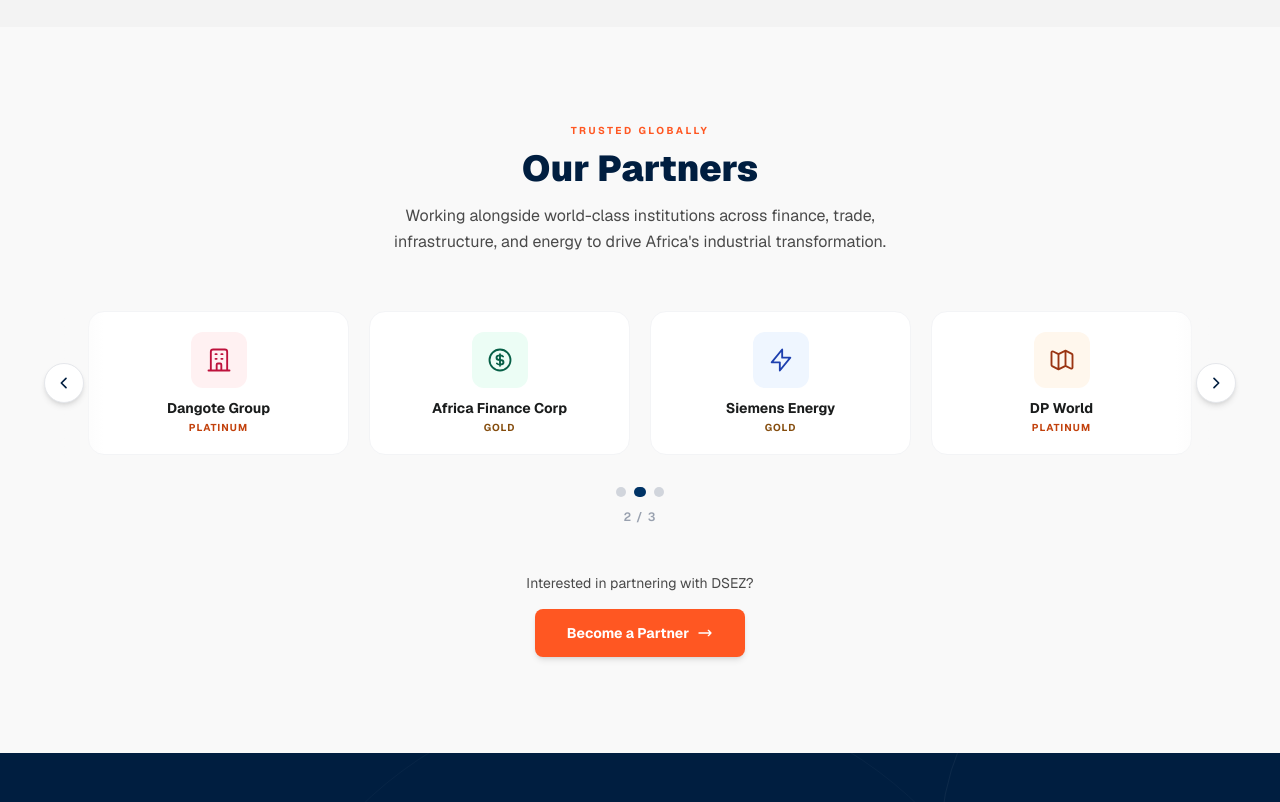
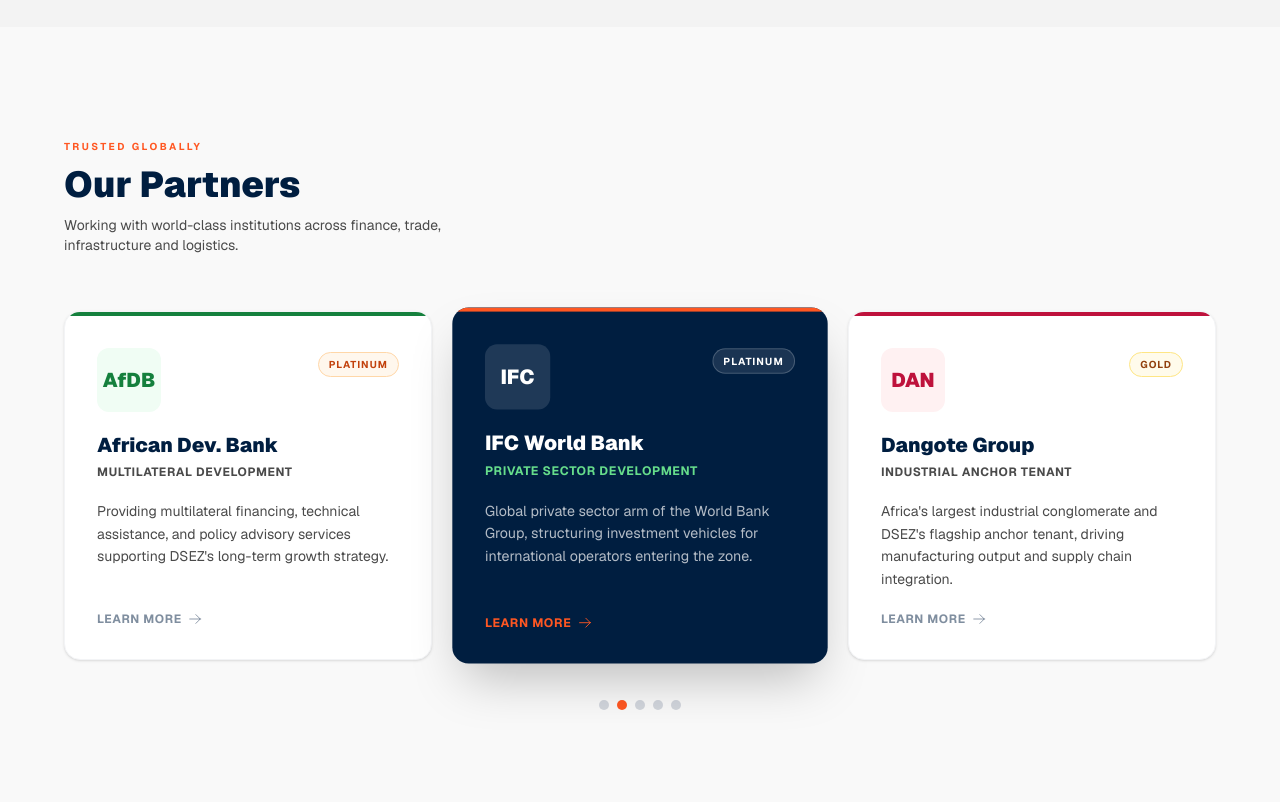
Before and after one commit to Whizzywar/Dsez-web, a React (Vite) app: page / in a window 1280 px wide. Shown: the part 2540-3342 px from the top of the page. Built offline with nearby package versions, Linux system fonts and the light colour scheme; no server answers.

Commit message:
partner section readjustment

```diff
--- a/src/components/sections/PartnersSection.jsx
+++ b/src/components/sections/PartnersSection.jsx
@@ -1,380 +1,315 @@
 import { useState, useEffect, useRef, useCallback } from "react";
+import { HiOutlineArrowRight } from "react-icons/hi2";
 
+// ─── 5 Partners ───────────────────────────────────────────────────────────────
 const partners = [
   {
     id: 1,
+    abbr: "AFX",
     name: "Afreximbank",
-    abbr: "AFX",
-    icon: "M3 21l1.9-5.7a8.5 8.5 0 113.8 3.8z",
+    role: "Pan-African Trade Finance",
+    desc: "Africa's premier trade finance institution, co-financing DSEZ Phase III infrastructure development with a $220M commitment.",
+    color: "#1D4ED8",
     bg: "#EFF6FF",
-    color: "#1D4ED8",
     tier: "Platinum",
   },
   {
     id: 2,
+    abbr: "AfDB",
     name: "African Dev. Bank",
-    abbr: "AfDB",
-    icon: "M12 2L2 7l10 5 10-5-10-5zM2 17l10 5 10-5M2 12l10 5 10-5",
+    role: "Multilateral Development",
+    desc: "Providing multilateral financing, technical assistance, and policy advisory services supporting DSEZ's long-term growth strategy.",
+    color: "#15803D",
     bg: "#F0FDF4",
-    color: "#15803D",
-    tier: "Gold",
+    tier: "Platinum",
   },
   {
     id: 3,
+    abbr: "IFC",
     name: "IFC World Bank",
-    abbr: "IFC",
-    icon: "M12 22C6.477 22 2 17.523 2 12S6.477 2 12 2s10 4.477 10 10-4.477 10-10 10zm-2.29-2.333A17.9 17.9 0 018.027 13H4.062a8.008 8.008 0 005.648 6.667zM10.03 13c.151 2.439.848 4.73 1.97 6.752A15.905 15.905 0 0013.97 13h-3.94zm9.908 0h-3.965a17.9 17.9 0 01-1.683 6.667A8.008 8.008 0 0019.938 13zM4.062 11h3.965A17.9 17.9 0 019.71 4.333 8.008 8.008 0 004.062 11zm5.969 0h3.938A15.905 15.905 0 0012 4.248 15.905 15.905 0 0010.03 11zm4.259-6.667A17.9 17.9 0 0115.938 11h3.965a8.008 8.008 0 00-5.648-6.667z",
-    bg: "#FFF7ED",
-    color: "#C2410C",
+    role: "Private Sector Development",
+    desc: "Global private sector arm of the World Bank Group, structuring investment vehicles for international operators entering the zone.",
+    color: "#B45309",
+    bg: "#FFFBEB",
     tier: "Platinum",
   },
   {
     id: 4,
-    name: "NEPC Nigeria",
-    abbr: "NEPC",
-    icon: "M3 6l3 1m0 0l-3 9a5.002 5.002 0 006.001 0M6 7l3 9M6 7l6-2m6 2l3-1m-3 1l-3 9a5.002 5.002 0 006.001 0M18 7l3 9m-3-9l-6-2m0-2v2m0 16V5m0 16H9m3 0h3",
-    bg: "#FDF4FF",
-    color: "#7E22CE",
+    abbr: "DAN",
+    name: "Dangote Group",
+    role: "Industrial Anchor Tenant",
+    desc: "Africa's largest industrial conglomerate and DSEZ's flagship anchor tenant, driving manufacturing output and supply chain integration.",
+    color: "#BE123C",
+    bg: "#FFF1F2",
     tier: "Gold",
   },
   {
     id: 5,
-    name: "Dangote Group",
-    abbr: "DAN",
-    icon: "M19 21V5a2 2 0 00-2-2H7a2 2 0 00-2 2v16m14 0h2m-2 0h-5m-9 0H3m2 0h5M9 7h1m-1 4h1m4-4h1m-1 4h1m-5 10v-5a1 1 0 011-1h2a1 1 0 011 1v5m-4 0h4",
-    bg: "#FFF1F2",
-    color: "#BE123C",
-    tier: "Platinum",
-  },
-  {
-    id: 6,
-    name: "Africa Finance Corp",
-    abbr: "AFC",
-    icon: "M12 8c-1.657 0-3 .895-3 2s1.343 2 3 2 3 .895 3 2-1.343 2-3 2m0-8c1.11 0 2.08.402 2.599 1M12 8V7m0 1v8m0 0v1m0-1c-1.11 0-2.08-.402-2.599-1M21 12a9 9 0 11-18 0 9 9 0 0118 0z",
-    bg: "#ECFDF5",
-    color: "#065F46",
-    tier: "Gold",
-  },
-  {
-    id: 7,
-    name: "Siemens Energy",
-    abbr: "SIE",
-    icon: "M13 10V3L4 14h7v7l9-11h-7z",
-    bg: "#EFF6FF",
-    color: "#1E40AF",
-    tier: "Gold",
-  },
-  {
-    id: 8,
+    abbr: "DPW",
     name: "DP World",
-    abbr: "DPW",
-    icon: "M9 20l-5.447-2.724A1 1 0 013 16.382V5.618a1 1 0 011.447-.894L9 7m0 13l6-3m-6 3V7m6 10l4.553 2.276A1 1 0 0021 18.382V7.618a1 1 0 00-.553-.894L15 4m0 13V4m0 0L9 7",
-    bg: "#FFF7ED",
-    color: "#9A3412",
-    tier: "Platinum",
-  },
-  {
-    id: 9,
-    name: "Standard Bank",
-    abbr: "STD",
-    icon: "M3 10h18M7 15h1m4 0h1m-7 4h12a3 3 0 003-3V8a3 3 0 00-3-3H6a3 3 0 00-3 3v8a3 3 0 003 3z",
+    role: "Logistics & Port Operations",
+    desc: "World-class port and logistics operator managing DSEZ's maritime gateway, including the newly commissioned Berth 7 facility.",
+    color: "#7C3AED",
     bg: "#F5F3FF",
-    color: "#6D28D9",
-    tier: "Gold",
-  },
-  {
-    id: 10,
-    name: "Julius Berger",
-    abbr: "JB",
-    icon: "M8 9l3 3-3 3m5 0h3M5 20h14a2 2 0 002-2V6a2 2 0 00-2-2H5a2 2 0 00-2 2v12a2 2 0 002 2z",
-    bg: "#F0FDF4",
-    color: "#166534",
-    tier: "Silver",
-  },
-  {
-    id: 11,
-    name: "Zenith Bank",
-    abbr: "ZEN",
-    icon: "M19 21V5a2 2 0 00-2-2H7a2 2 0 00-2 2v16m14 0h2m-2 0h-5m-9 0H3m2 0h5",
-    bg: "#FFF1F2",
-    color: "#9F1239",
-    tier: "Silver",
-  },
-  {
-    id: 12,
-    name: "Shell Petroleum",
-    abbr: "SHL",
-    icon: "M17.657 18.657A8 8 0 016.343 7.343S7 9 9 10c0-2 .5-5 2.986-7C14 5 16.09 5.777 17.656 7.343A7.975 7.975 0 0120 13a7.975 7.975 0 01-2.343 5.657z",
-    bg: "#FEFCE8",
-    color: "#854D0E",
     tier: "Platinum",
   },
 ];
 
-// ─── How many cards are visible per slide ─────────────────────────────────────
-const getVisible = () => {
-  if (typeof window === "undefined") return 4;
-  if (window.innerWidth >= 1024) return 4;
-  if (window.innerWidth >= 640) return 2;
-  return 1;
+const TIER_STYLE = {
+  Platinum: "text-[#C2410C] bg-orange-50 border-orange-200",
+  Gold: "text-[#92400E] bg-amber-50  border-amber-200",
 };
 
-// ─── Partner Card ─────────────────────────────────────────────────────────────
-const PartnerCard = ({ partner }) => (
+// ─── Single Partner Card ──────────────────────────────────────────────────────
+const PartnerCard = ({ partner, isActive }) => (
   <div
-    className="flex flex-col items-center justify-center gap-3 p-6
-               bg-white border border-gray-100 rounded-2xl
-               hover:border-gray-300 hover:shadow-md
-               transition-all duration-300 select-none h-36"
-    style={{ minWidth: 0 }}
+    className={`flex flex-col h-full rounded-2xl overflow-hidden transition-all duration-500
+                ${
+                  isActive
+                    ? "bg-[#001e40] shadow-2xl scale-[1.02]"
+                    : "bg-white border border-gray-100 shadow-sm scale-100"
+                }`}
   >
-    {/* Logo badge — swap this div for <img> when you have real logos */}
+    {/* Top accent bar */}
     <div
-      className="w-14 h-14 rounded-xl flex items-center justify-center shrink-0"
-      style={{ background: partner.bg }}
+      className="h-1 w-full shrink-0"
+      style={{ background: isActive ? "#FF5722" : partner.color }}
+    />
+
+    <div className="flex flex-col flex-1 p-7 sm:p-8 gap-5">
+      {/* Logo badge + tier */}
+      <div className="flex items-start justify-between gap-4">
+        <div
+          className="w-14 h-14 sm:w-16 sm:h-16 rounded-xl flex items-center
+                     justify-center shrink-0 font-black text-lg sm:text-xl
+                     transition-all duration-300"
+          style={{
+            background: isActive ? "rgba(255,255,255,0.12)" : partner.bg,
+            color: isActive ? "#fff" : partner.color,
+          }}
         >
-      <svg
-        className="w-7 h-7"
-        fill="none"
-        stroke={partner.color}
-        strokeWidth={1.6}
-        strokeLinecap="round"
-        strokeLinejoin="round"
-        viewBox="0 0 24 24"
-        aria-hidden="true"
-      >
-        <path d={partner.icon} />
-      </svg>
+          {partner.abbr}
         </div>
 
-    <div className="text-center">
-      <p className="text-sm font-bold text-[#1a1c1c] leading-tight">
-        {partner.name}
-      </p>
         <span
-        className={`text-[10px] font-bold uppercase tracking-widest mt-0.5 block ${
-          partner.tier === "Platinum"
-            ? "text-[#C2410C]"
-            : partner.tier === "Gold"
-              ? "text-[#854D0E]"
-              : "text-gray-400"
+          className={`text-[10px] font-bold uppercase tracking-widest
+                      px-2.5 py-1 rounded-full border shrink-0 mt-1
+                      ${
+                        isActive
+                          ? "bg-white/10 text-white border-white/20"
+                          : TIER_STYLE[partner.tier]
                       }`}
         >
           {partner.tier}
         </span>
       </div>
+
+      {/* Name + role */}
+      <div>
+        <h3
+          className={`font-display text-lg sm:text-xl font-black leading-snug mb-1
+                      ${isActive ? "text-white" : "text-[#001e40]"}`}
+        >
+          {partner.name}
+        </h3>
+        <p
+          className={`text-xs font-bold uppercase tracking-wider
+                      ${isActive ? "text-[#66dd8b]" : "text-[#4A4A4A]"}`}
+        >
+          {partner.role}
+        </p>
+      </div>
+
+      {/* Description */}
+      <p
+        className={`text-sm leading-relaxed flex-1
+                    ${isActive ? "text-white/70" : "text-[#4A4A4A]"}`}
+      >
+        {partner.desc}
+      </p>
+
+      {/* CTA link */}
+      <div
+        className={`flex items-center gap-1.5 text-xs font-bold uppercase
+                    tracking-wider transition-colors mt-auto
+                    ${isActive ? "text-[#FF5722]" : "text-[#001e40]/50"}`}
+      >
+        Learn more
+        <HiOutlineArrowRight className="w-3.5 h-3.5" />
+      </div>
+    </div>
   </div>
 );
 
-// ─── Main Section ─────────────────────────────────────────────────────────────
+// ═════════════════════════════════════════════════════════════════════════════
 const PartnersSection = () => {
-  const [visible, setVisible] = useState(getVisible);
   const [current, setCurrent] = useState(0);
-  const [isAnimating, setIsAnimating] = useState(false);
+  const [direction, setDirection] = useState(1); // 1=forward -1=backward
+  const [animating, setAnimating] = useState(false);
   const [isPaused, setIsPaused] = useState(false);
-  const autoRef = useRef(null);
+  const [visCount, setVisCount] = useState(3); // cards visible at once
+  const timerRef = useRef(null);
+  const touchRef = useRef(null);
+  const sectionRef = useRef(null);
 
-  const totalSlides = Math.ceil(partners.length / visible);
-
-  // Clamp current index when visible count changes on resize
+  // ── Responsive visible count ────────────────────────────────────────────
   useEffect(() => {
-    const onResize = () => {
-      const v = getVisible();
-      setVisible(v);
-      setCurrent((c) => Math.min(c, Math.ceil(partners.length / v) - 1));
+    const update = () => {
+      if (window.innerWidth >= 1024) setVisCount(3);
+      else if (window.innerWidth >= 640) setVisCount(2);
+      else setVisCount(1);
     };
-    window.addEventListener("resize", onResize);
-    return () => window.removeEventListener("resize", onResize);
+    update();
+    window.addEventListener("resize", update);
+    return () => window.removeEventListener("resize", update);
   }, []);
 
+  const total = partners.length;
+
+  // ── Navigation ──────────────────────────────────────────────────────────
   const goTo = useCallback(
-    (index) => {
-      if (isAnimating) return;
-      const clamped = ((index % totalSlides) + totalSlides) % totalSlides;
-      setIsAnimating(true);
-      setCurrent(clamped);
-      setTimeout(() => setIsAnimating(false), 500);
+    (next, dir) => {
+      if (animating) return;
+      setDirection(dir);
+      setAnimating(true);
+      setTimeout(() => {
+        setCurrent(((next % total) + total) % total);
+        setAnimating(false);
+      }, 380);
     },
-    [isAnimating, totalSlides],
+    [animating, total],
   );
 
-  // Auto-advance
+  const prev = useCallback(() => goTo(current - 1, -1), [current, goTo]);
+  const next = useCallback(() => goTo(current + 1, 1), [current, goTo]);
+
+  // ── Auto-advance ────────────────────────────────────────────────────────
   useEffect(() => {
-    if (isPaused) return;
-    autoRef.current = setInterval(() => goTo(current + 1), 3800);
-    return () => clearInterval(autoRef.current);
-  }, [current, isPaused, goTo]);
+    if (isPaused) {
+      clearInterval(timerRef.current);
+      return;
+    }
+    timerRef.current = setInterval(next, 4000);
+    return () => clearInterval(timerRef.current);
+  }, [next, isPaused]);
 
-  const slidePartners = partners.slice(
-    current * visible,
-    current * visible + visible,
+  const resetTimer = () => {
+    clearInterval(timerRef.current);
+    timerRef.current = setInterval(next, 4000);
+  };
+
+  const handlePrev = () => {
+    prev();
+    resetTimer();
+  };
+  const handleNext = () => {
+    next();
+    resetTimer();
+  };
+  const handleDot = (i) => {
+    if (i === current) return;
+    goTo(i, i > current ? 1 : -1);
+    resetTimer();
+  };
+
+  // ── Touch swipe ─────────────────────────────────────────────────────────
+  const onTouchStart = (e) => {
+    touchRef.current = e.touches[0].clientX;
+  };
+  const onTouchEnd = (e) => {
+    if (touchRef.current === null) return;
+    const diff = touchRef.current - e.changedTouches[0].clientX;
+    if (Math.abs(diff) > 40) {
+      diff > 0 ? handleNext() : handlePrev();
+    }
+    touchRef.current = null;
+  };
+
+  // ── Visible cards (wrapping slice) ──────────────────────────────────────
+  const visibleCards = Array.from(
+    { length: visCount },
+    (_, i) => partners[(current + i) % total],
   );
 
-  // Pad last slide so the grid stays the same width
-  const padded = [
-    ...slidePartners,
-    ...Array(Math.max(0, visible - slidePartners.length)).fill(null),
-  ];
+  // ── Slide animation ──────────────────────────────────────────────────────
+  const slideClass = animating
+    ? direction === 1
+      ? "-translate-x-4 opacity-0"
+      : "translate-x-4 opacity-0"
+    : "translate-x-0 opacity-100";
 
   return (
-    <section className="py-24 bg-[#f9f9f9]">
-      <div className="max-w-7xl mx-auto px-4 md:px-16">
+    <section
+      ref={sectionRef}
+      className="py-20 sm:py-24 lg:py-28 bg-[#f9f9f9] overflow-hidden"
+      onMouseEnter={() => setIsPaused(true)}
+      onMouseLeave={() => setIsPaused(false)}
+      onTouchStart={onTouchStart}
+      onTouchEnd={onTouchEnd}
+    >
+      <div className="max-w-7xl mx-auto px-5 sm:px-8 md:px-16">
         {/* ── Header ── */}
-        <div className="text-center mb-14">
-          <span className="text-[10px] font-bold text-[#FF5722] tracking-[0.25em] uppercase mb-2 block">
+        <div
+          className="flex flex-col sm:flex-row sm:items-end
+                        justify-between gap-6 mb-12 sm:mb-14"
+        >
+          <div>
+            <span
+              className="text-[10px] font-bold text-[#FF5722]
+                             tracking-[0.25em] uppercase block mb-2"
+            >
               Trusted Globally
             </span>
-          <h2 className="font-display text-3xl md:text-4xl font-black text-[#001e40] leading-tight mb-3">
+            <h2
+              className="font-display text-3xl sm:text-4xl font-black
+                           text-[#001e40] leading-tight"
+            >
               Our Partners
             </h2>
-          <p className="text-[#4A4A4A] text-base max-w-xl mx-auto leading-relaxed">
-            Working alongside world-class institutions across finance, trade,
-            infrastructure, and energy to drive Africa's industrial
-            transformation.
+            <p className="text-[#4A4A4A] text-sm mt-2 max-w-sm">
+              Working with world-class institutions across finance, trade,
+              infrastructure and logistics.
             </p>
-        </div>
-
-        {/* ── Carousel ── */}
-        <div
-          className="relative"
-          onMouseEnter={() => setIsPaused(true)}
-          onMouseLeave={() => setIsPaused(false)}
-        >
-          {/* Left fade */}
-          <div
-            className="absolute left-0 top-0 h-full w-10 z-10 pointer-events-none
-                          bg-linear-to-r from-[#f9f9f9] to-transparent"
-          />
-          {/* Right fade */}
-          <div
-            className="absolute right-0 top-0 h-full w-10 z-10 pointer-events-none
-                          bg-linear-to-l from-[#f9f9f9] to-transparent"
-          />
-
-          {/* Prev button */}
-          <button
-            onClick={() => goTo(current - 1)}
-            aria-label="Previous partners"
-            className="absolute -left-5 top-1/2 -translate-y-1/2 z-20
-                       w-10 h-10 rounded-full bg-white border border-gray-200
-                       flex items-center justify-center text-[#001e40]
-                       hover:bg-[#001e40] hover:text-white hover:border-[#001e40]
-                       shadow-md transition-all duration-200 active:scale-95"
-          >
-            <svg
-              className="w-4 h-4"
-              fill="none"
-              stroke="currentColor"
-              strokeWidth={2.5}
-              viewBox="0 0 24 24"
-            >
-              <path
-                strokeLinecap="round"
-                strokeLinejoin="round"
-                d="M15 19l-7-7 7-7"
-              />
-            </svg>
-          </button>
-
-          {/* Next button */}
-          <button
-            onClick={() => goTo(current + 1)}
-            aria-label="Next partners"
-            className="absolute -right-5 top-1/2 -translate-y-1/2 z-20
-                       w-10 h-10 rounded-full bg-white border border-gray-200
-                       flex items-center justify-center text-[#001e40]
-                       hover:bg-[#001e40] hover:text-white hover:border-[#001e40]
-                       shadow-md transition-all duration-200 active:scale-95"
-          >
-            <svg
-              className="w-4 h-4"
-              fill="none"
-              stroke="currentColor"
-              strokeWidth={2.5}
-              viewBox="0 0 24 24"
-            >
-              <path
-                strokeLinecap="round"
-                strokeLinejoin="round"
-                d="M9 5l7 7-7 7"
-              />
-            </svg>
-          </button>
-
-          {/* Cards grid — animates opacity + translate on slide change */}
-          <div
-            className={`grid gap-5 px-6 transition-all duration-500 ease-in-out ${
-              isAnimating
-                ? "opacity-0 translate-y-1"
-                : "opacity-100 translate-y-0"
-            }`}
-            style={{
-              gridTemplateColumns: `repeat(${visible}, minmax(0, 1fr))`,
-            }}
-          >
-            {padded.map((partner, i) =>
-              partner ? (
-                <PartnerCard key={partner.id} partner={partner} />
-              ) : (
-                // Ghost card keeps the grid stable on the last slide
-                <div key={`ghost-${i}`} className="h-36 rounded-2xl" />
-              ),
-            )}
           </div>
         </div>
 
-        {/* ── Dots ── */}
+        {/* ── Slide-over carousel ── */}
         <div
-          className="flex items-center justify-center gap-2 mt-8"
+          className={`grid gap-5 sm:gap-6 transition-all duration-[380ms] ease-out ${slideClass}`}
+          style={{ gridTemplateColumns: `repeat(${visCount}, minmax(0, 1fr))` }}
+        >
+          {visibleCards.map((partner, i) => (
+            <PartnerCard
+              key={`${partner.id}-${current}-${i}`}
+              partner={partner}
+              isActive={
+                (i === Math.floor(visCount / 2) && visCount > 1) ||
+                visCount === 1
+              }
+            />
+          ))}
+        </div>
+
+        {/* ── Dot nav ── */}
+        <div
+          className="flex items-center justify-center gap-2 mt-10"
           role="tablist"
-          aria-label="Partner slides"
+          aria-label="Partner navigation"
         >
-          {Array.from({ length: totalSlides }).map((_, i) => (
+          {partners.map((_, i) => (
             <button
               key={i}
               role="tab"
-              aria-label={`Slide ${i + 1}`}
               aria-selected={i === current}
-              onClick={() => goTo(i)}
+              aria-label={`Partner ${i + 1}`}
+              onClick={() => handleDot(i)}
               className={`rounded-full transition-all duration-300 ${
                 i === current
-                  ? "w-3 h-2.5 bg-[#003366]"
+                  ? "w-2.5 h-2.5 bg-[#FF5722]"
                   : "w-2.5 h-2.5 bg-gray-300 hover:bg-gray-400"
               }`}
             />
           ))}
-        </div>
-
-        {/* ── Slide counter ── */}
-        <p className="text-center text-xs font-semibold text-gray-400 mt-3 tracking-widest uppercase">
-          {current + 1} / {totalSlides}
-        </p>
-
-        {/* ── CTA ── */}
-        <div className="text-center mt-12">
-          <p className="text-sm text-[#4A4A4A] mb-4">
-            Interested in partnering with DSEZ?
-          </p>
-          <button
-            className="inline-flex items-center gap-2 bg-[#FF5722]  hover:bg-[#E64A19]
-                             text-white font-bold text-sm px-8 py-3.5 rounded-lg
-                             transition-all shadow-md active:scale-95"
-          >
-            Become a Partner
-            <svg
-              className="w-4 h-4"
-              fill="none"
-              stroke="currentColor"
-              strokeWidth={2}
-              viewBox="0 0 24 24"
-            >
-              <path
-                strokeLinecap="round"
-                strokeLinejoin="round"
-                d="M17 8l4 4m0 0l-4 4m4-4H3"
-              />
-            </svg>
-          </button>
         </div>
       </div>
     </section>
```
Lines whose indentation alone changed are shown as unchanged.
